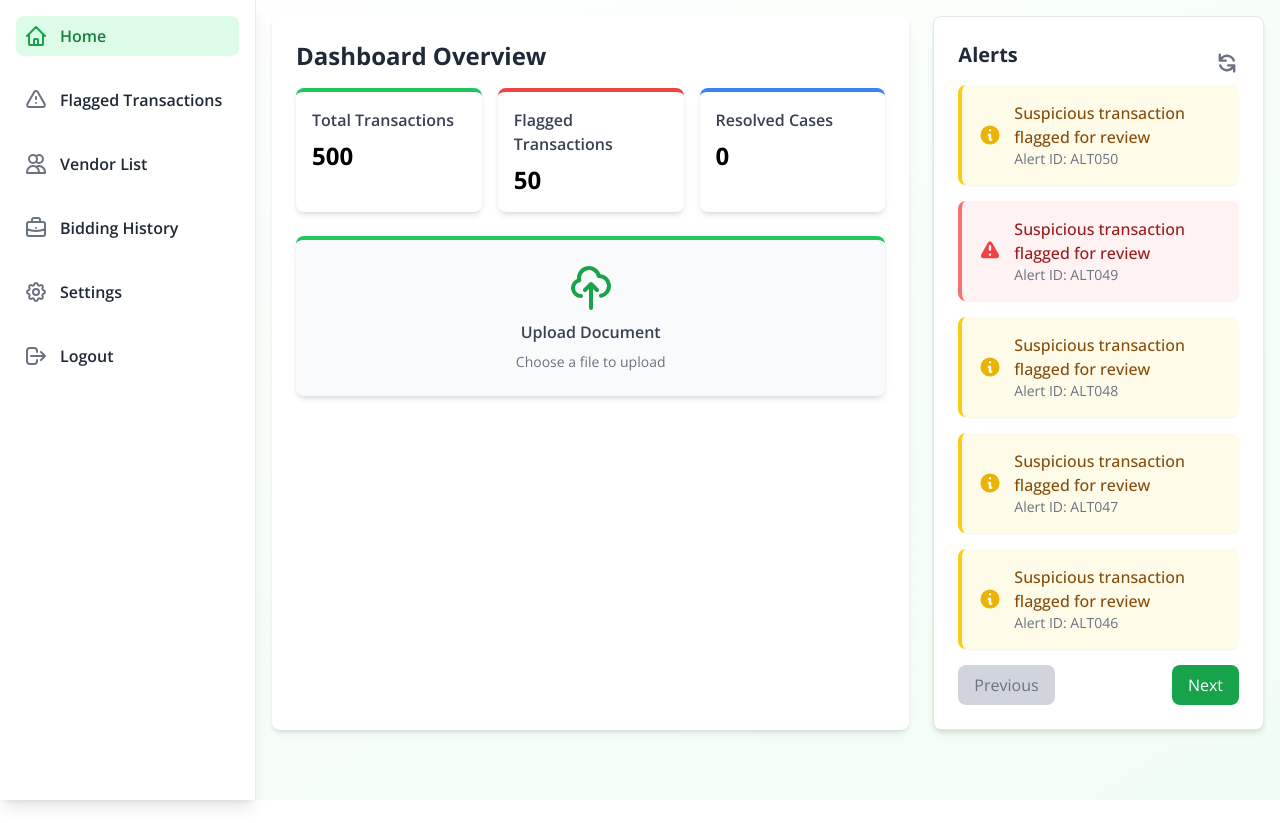
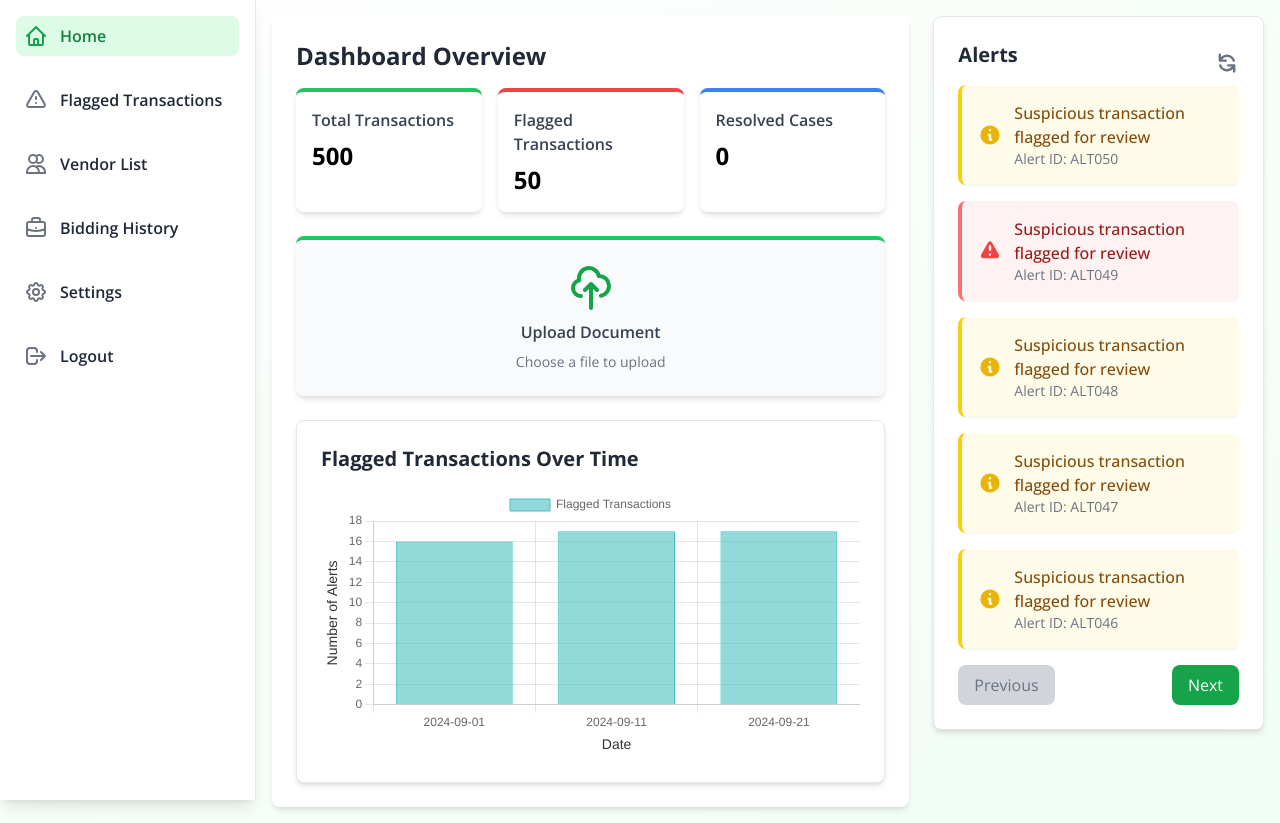
Before and after one commit to ProcureGuardAI/Web-Interface-Fraud, a React (Create React App) app in the folder app/: page /dashboard in a window 1280 px wide. Before the commit the page ends 800 px from the top, so only its background shows below. Built offline with nearby package versions, Linux system fonts and the light colour scheme; data requests are answered from the project's data file.

Commit message:
ft: chart graph for visualization

```diff
--- a/app/package.json
+++ b/app/package.json
@@ -12,8 +12,10 @@
     "@testing-library/jest-dom": "^5.17.0",
     "@testing-library/react": "^13.4.0",
     "@testing-library/user-event": "^13.5.0",
+    "chart.js": "^4.4.6",
     "clsx": "^2.1.1",
     "react": "^18.3.1",
+    "react-chartjs-2": "^5.2.0",
     "react-dom": "^18.3.1",
     "react-router": "^6.27.0",
     "react-router-dom": "^6.27.0",
--- /dev/null
+++ b/app/src/components/dashboard/DashboardGraphs.js
@@ -0,0 +1,108 @@
+import React, { useEffect, useState } from 'react';
+import { Bar } from 'react-chartjs-2';
+import Chart from 'chart.js/auto';
+
+const DashboardGraphs = () => {
+  const [alertData, setAlertData] = useState([]);
+  const [transactionData, setTransactionData] = useState([]);
+
+  // Fetch alert data from the mock API
+  const fetchAlerts = async () => {
+    try {
+      const response = await fetch('http://localhost:3001/alerts');
+      const data = await response.json();
+      setAlertData(data);
+    } catch (error) {
+      console.error("Error fetching alert data:", error);
+    }
+  };
+
+  // Fetch transaction data from the mock API
+  const fetchTransactions = async () => {
+    try {
+      const response = await fetch('http://localhost:3001/transactions');
+      const data = await response.json();
+      setTransactionData(data);
+    } catch (error) {
+      console.error("Error fetching transaction data:", error);
+    }
+  };
+
+  useEffect(() => {
+    fetchAlerts();
+    fetchTransactions();
+  }, []);
+
+  // Prepare data for the graph
+  const prepareGraphData = () => {
+    const alertCountByDate = {};
+
+    alertData.forEach(alert => {
+      // Assuming we want to aggregate alerts by the transaction date
+      const date = transactionData.find(transaction => transaction.id === alert.transactionId)?.date;
+      if (date) {
+        if (!alertCountByDate[date]) {
+          alertCountByDate[date] = 0;
+        }
+        alertCountByDate[date]++;
+      }
+    });
+
+    const labels = Object.keys(alertCountByDate).sort(); // Sort the dates
+    const data = labels.map(label => alertCountByDate[label]);
+
+    return {
+      labels,
+      datasets: [
+        {
+          label: 'Flagged Transactions',
+          data,
+          backgroundColor: 'rgba(75, 192, 192, 0.6)',
+          borderColor: 'rgba(75, 192, 192, 1)',
+          borderWidth: 1,
+        },
+      ],
+    };
+  };
+
+  return (
+    <div className="bg-white rounded-lg shadow-md p-6 border border-gray-200">
+      <h2 className="text-xl font-bold mb-4 text-gray-800">Flagged Transactions Over Time</h2>
+      <Bar
+        data={prepareGraphData()}
+        options={{
+          responsive: true,
+          scales: {
+            y: {
+              beginAtZero: true,
+              title: {
+                display: true,
+                text: 'Number of Alerts',
+                color: '#333',
+                font: {
+                  size: 14,
+                },
+              },
+            },
+            x: {
+              title: {
+                display: true,
+                text: 'Date',
+                color: '#333',
+                font: {
+                  size: 14,
+                },
+              },
+              ticks: {
+                autoSkip: true,
+                maxTicksLimit: 10, // Limits the number of ticks to avoid clutter
+              },
+            },
+          },
+        }}
+      />
+    </div>
+  );
+};
+
+export default DashboardGraphs;
--- a/app/src/components/dashboard/MainScreen.js
+++ b/app/src/components/dashboard/MainScreen.js
@@ -5,6 +5,7 @@ import AlertsSection from './AlertsSection';
 import DocumentUpload from './DocumentUpload';
 import { Outlet, useLocation } from 'react-router';
 import StatsCard from './StatsCard';
+import DashboardGraphs from './DashboardGraphs';
 
 const MainScreen = () => {
   const location = useLocation();
@@ -52,6 +53,9 @@ const MainScreen = () => {
             <div className="mt-6">
               <DocumentUpload />
             </div>
+            <div className='mt-6'>
+            <DashboardGraphs />
+            </div>
           </div>
           <div className="w-full sm:w-1/3 mt-4 sm:mt-0">
             <AlertsSection />
```
Also changed, not shown: 1 other file (tests, documents, lock files or other folders).
